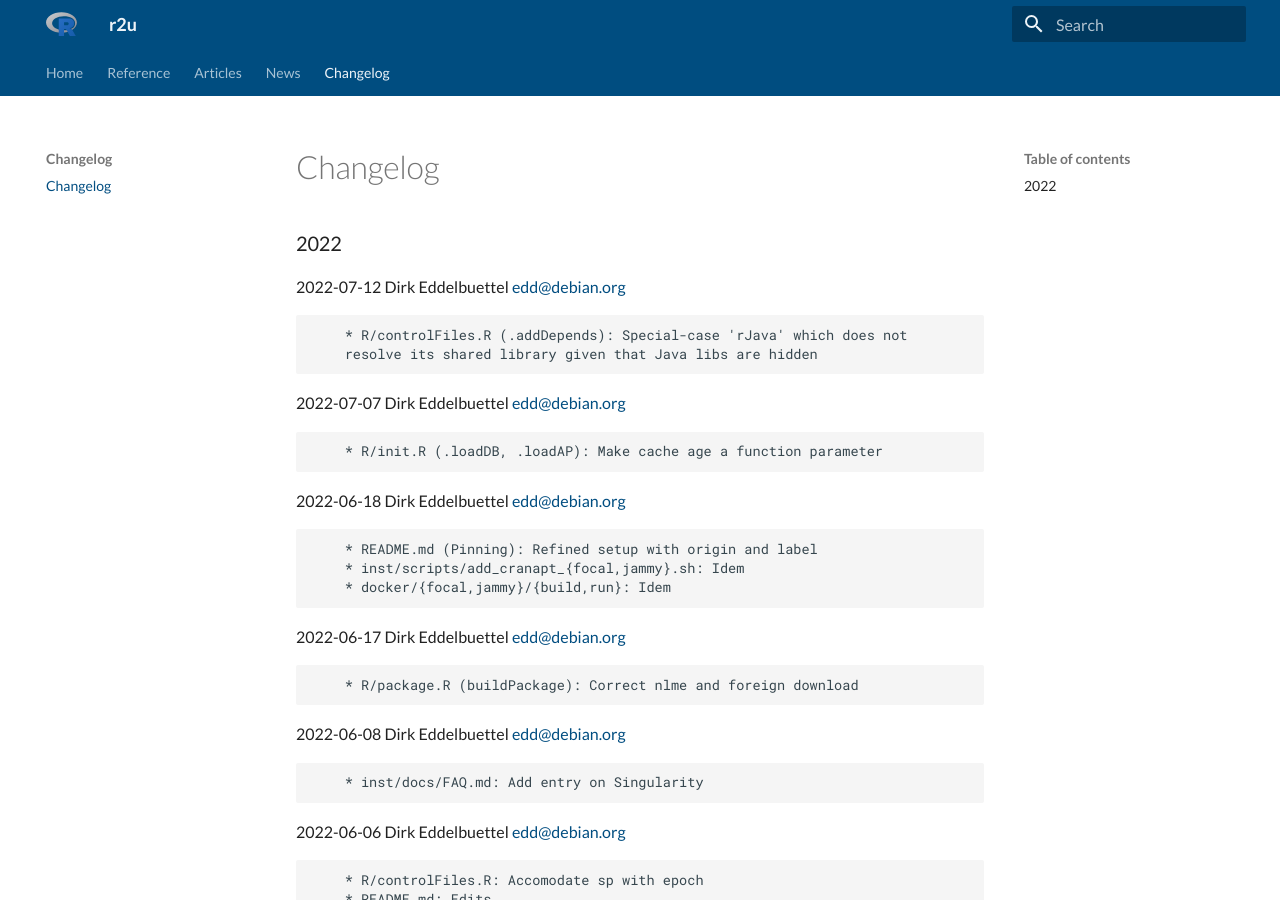
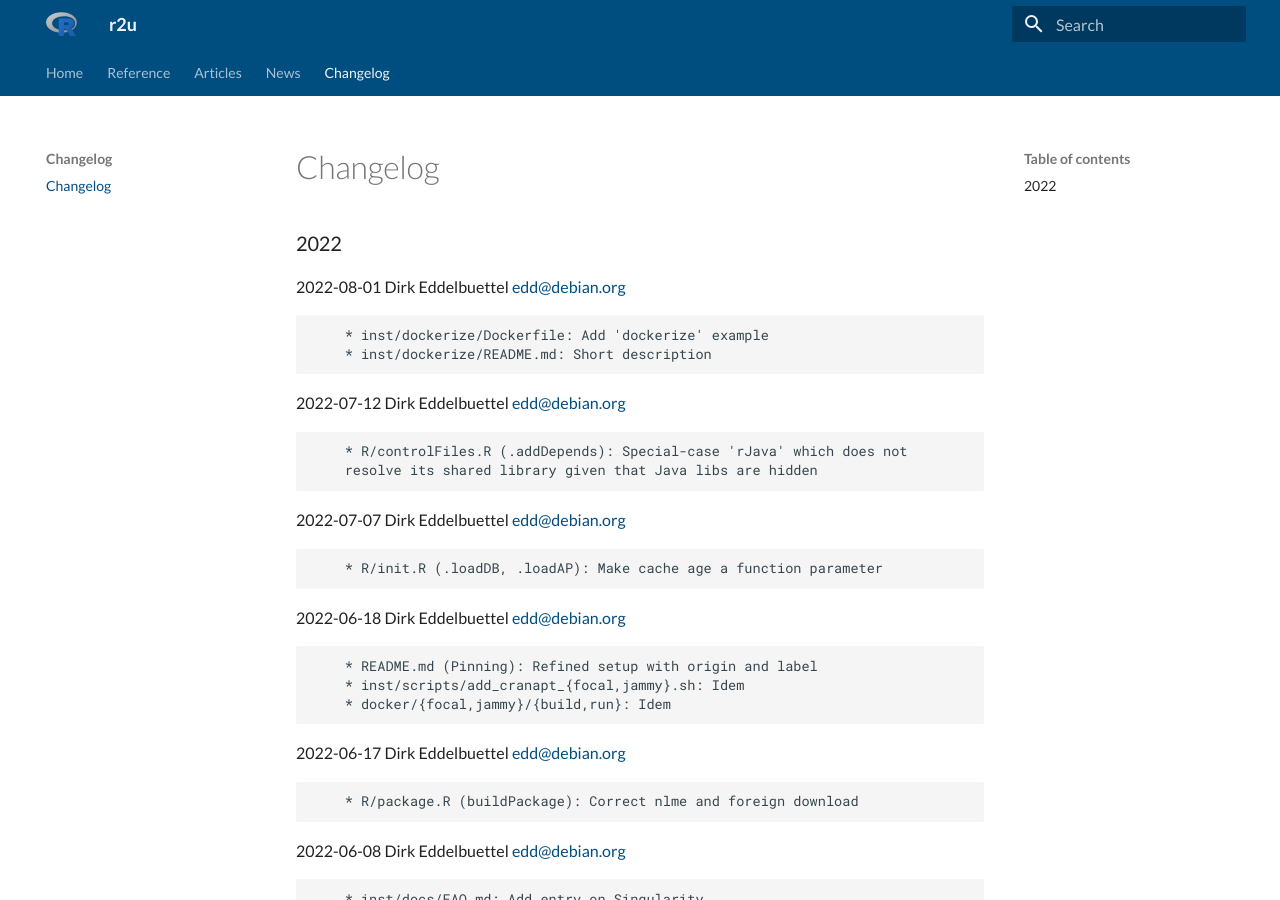
Before and after one commit to eddelbuettel/r2u, an MkDocs documentation site: the page built from docs/mkdmt-src/src/changelog.md, in a window 1280 px wide and 900 px high. Built offline with MkDocs 1.6.1 and Material for MkDocs 9.7.7, drawn with Linux system fonts in a browser that asks for light colours.

Commit message:
updated docs/

```diff
--- a/docs/mkdmt-src/docs/changelog/index.html
+++ b/docs/mkdmt-src/docs/changelog/index.html
@@ -571,6 +571,10 @@
                   <h1>Changelog</h1>
 
                 <h3 id="2022">2022</h3>
+<p>2022-08-01  Dirk Eddelbuettel  <a href="&#109;&#97;&#105;&#108;&#116;&#111;&#58;&#101;&#100;&#100;&#64;&#100;&#101;&#98;&#105;&#97;&#110;&#46;&#111;&#114;&#103;">&#101;&#100;&#100;&#64;&#100;&#101;&#98;&#105;&#97;&#110;&#46;&#111;&#114;&#103;</a> </p>
+<pre><code>    * inst/dockerize/Dockerfile: Add 'dockerize' example
+    * inst/dockerize/README.md: Short description
+</code></pre>
 <p>2022-07-12  Dirk Eddelbuettel  <a href="&#109;&#97;&#105;&#108;&#116;&#111;&#58;&#101;&#100;&#100;&#64;&#100;&#101;&#98;&#105;&#97;&#110;&#46;&#111;&#114;&#103;">&#101;&#100;&#100;&#64;&#100;&#101;&#98;&#105;&#97;&#110;&#46;&#111;&#114;&#103;</a> </p>
 <pre><code>    * R/controlFiles.R (.addDepends): Special-case 'rJava' which does not
     resolve its shared library given that Java libs are hidden
--- a/docs/mkdmt-src/docs/index.html
+++ b/docs/mkdmt-src/docs/index.html
@@ -944,6 +944,12 @@ only (free) <a href="https://github.com">GitHub</a> and <a href="https://gitpod.
 <p>A small number of packages do not build for lack required components; examples are ROracle and
   Rcplex.  They, and their reverse dependencies, are are blacklisted and not built.</p>
 </li>
+<li>
+<p>r2u is an <code>apt</code> repo, which via <code>bspm</code> becomes used "automagically" via standard R calls of
+  <code>install.packages()</code> and alike. That last part is important: package installations that do not use
+  <code>install.packages()</code> (such as the RStudio GUI, <code>renv</code>, <code>rig</code>, ...) do not benefit from
+  <code>install.packages()</code> calling <code>apt</code> for you, and cannot take advantage of r2u.</p>
+</li>
 </ul>
 <h3 id="fixed-issues">Fixed Issues</h3>
 <ul>
--- a/docs/mkdmt-src/src/changelog.md
+++ b/docs/mkdmt-src/src/changelog.md
@@ -1,4 +1,9 @@
 ###  2022
+
+2022-08-01  Dirk Eddelbuettel  <edd@debian.org>
+
+        * inst/dockerize/Dockerfile: Add 'dockerize' example
+        * inst/dockerize/README.md: Short description
 
 2022-07-12  Dirk Eddelbuettel  <edd@debian.org>
 
```
Also changed, not shown: docs/mkdmt-src/docs/search/search_index.json (+1 -1 lines), docs/mkdmt-src/docs/sitemap.xml (+7 -7 lines), docs/mkdmt-src/src/index.md (+4 -0 lines), 1 other file.
